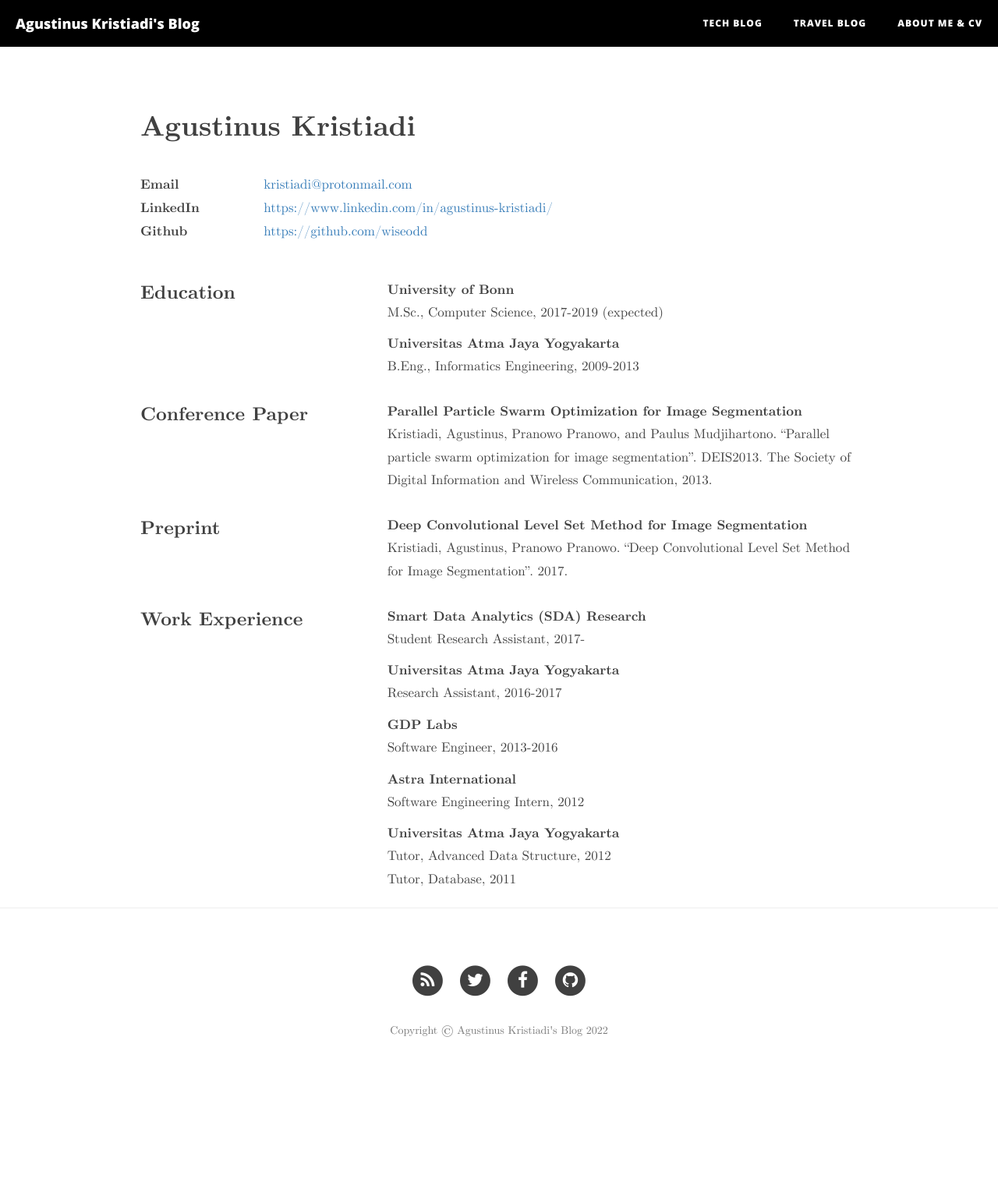
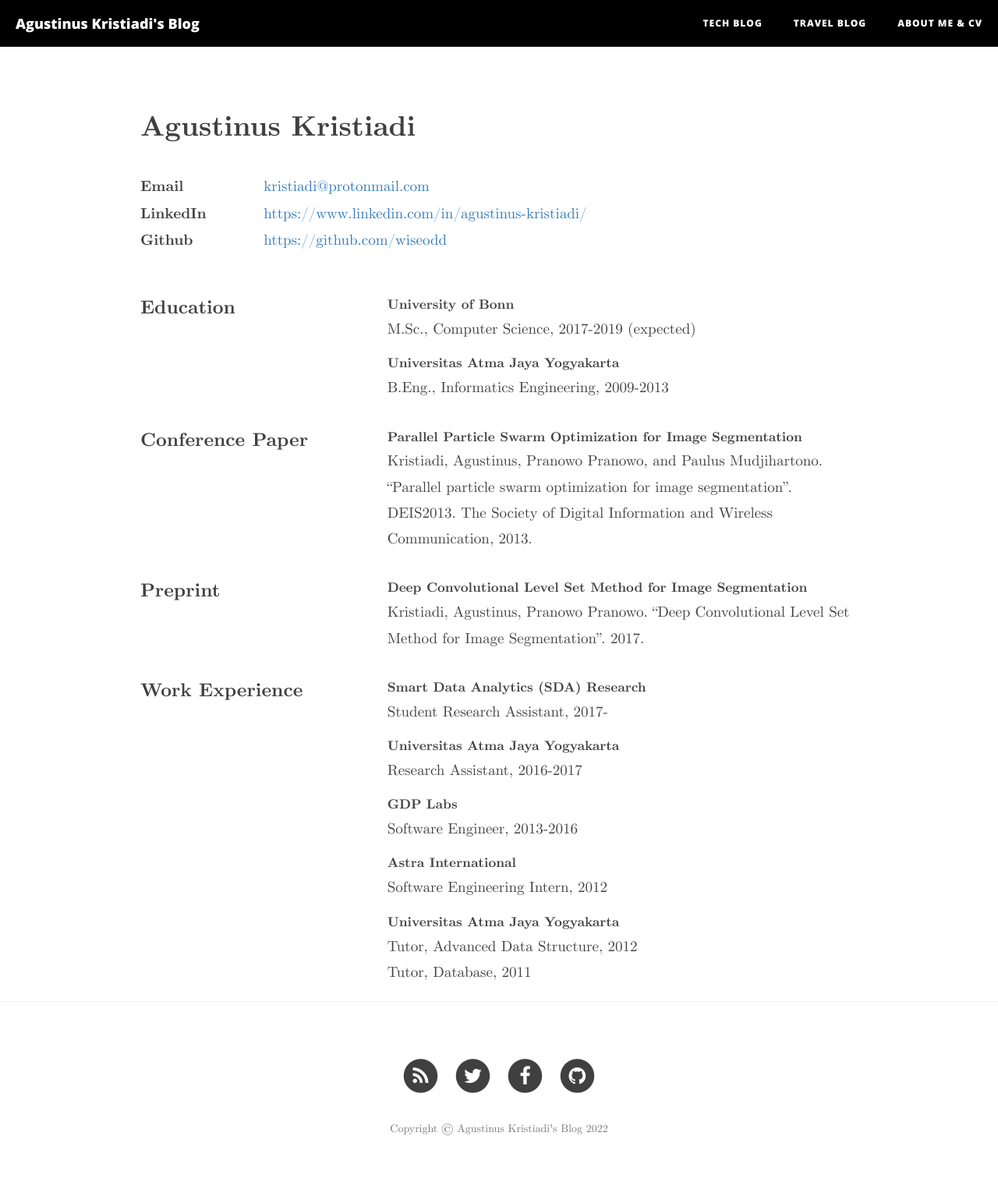
Before and after one commit to hsyodysseyjr/wiseodd0, a Jekyll site: the page built from about.html, in a window 1280 px wide. Shown: the whole page at 78% size. Built offline with Jekyll 4.4.1, drawn with Linux system fonts in a browser that asks for light colours; nearby versions of some CDN libraries; before the commit the page ends 1400 px from its top, so only the background shows below that.

Commit message:
Increase font size

```diff
--- a/css/clean-blog.css
+++ b/css/clean-blog.css
@@ -1,13 +1,13 @@
 body {
   font-family: 'Computer Modern Serif', serif;
-  font-size: 17px;
+  font-size: 19px;
   color: #404040;
   line-height: 1.75;
 }
 
 @media only screen and (min-width: 480px) {
   body {
-    font-size: 17px;
+    font-size: 19px;
   }
 }
 p {
```
